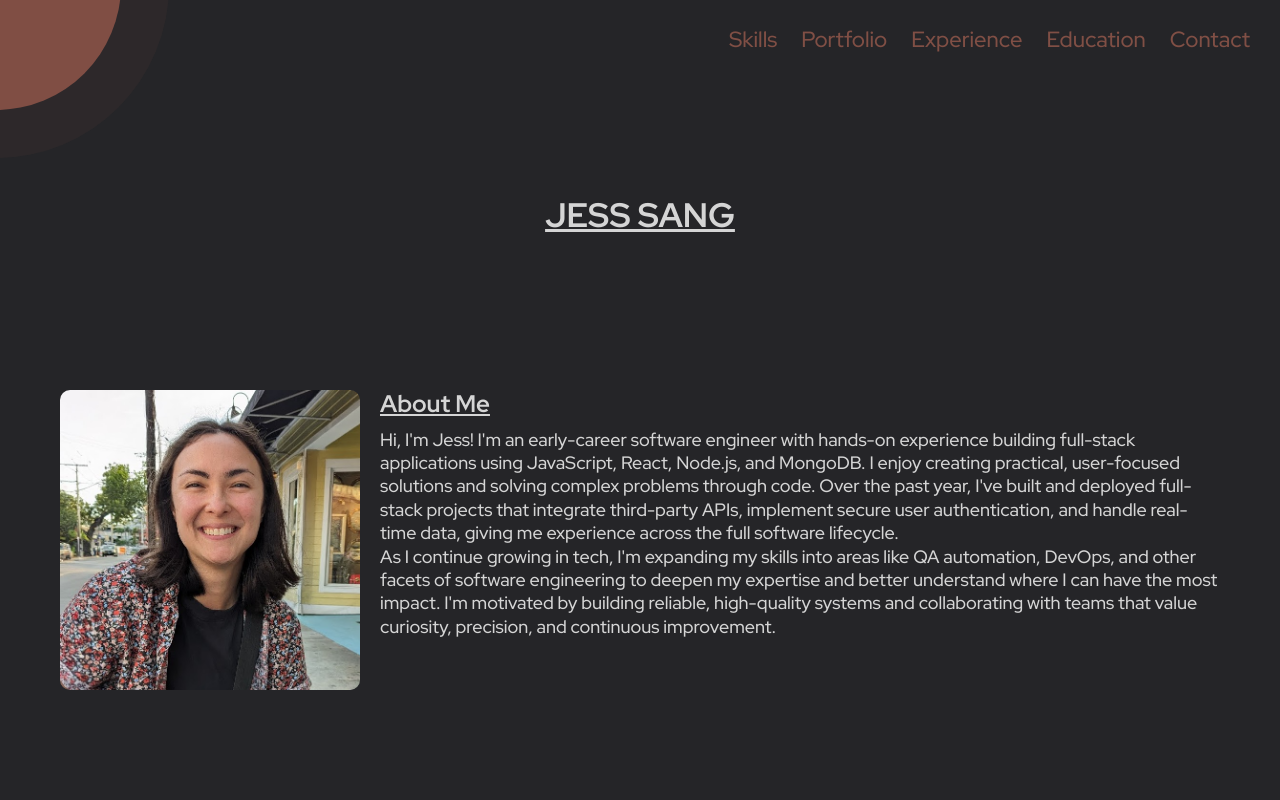
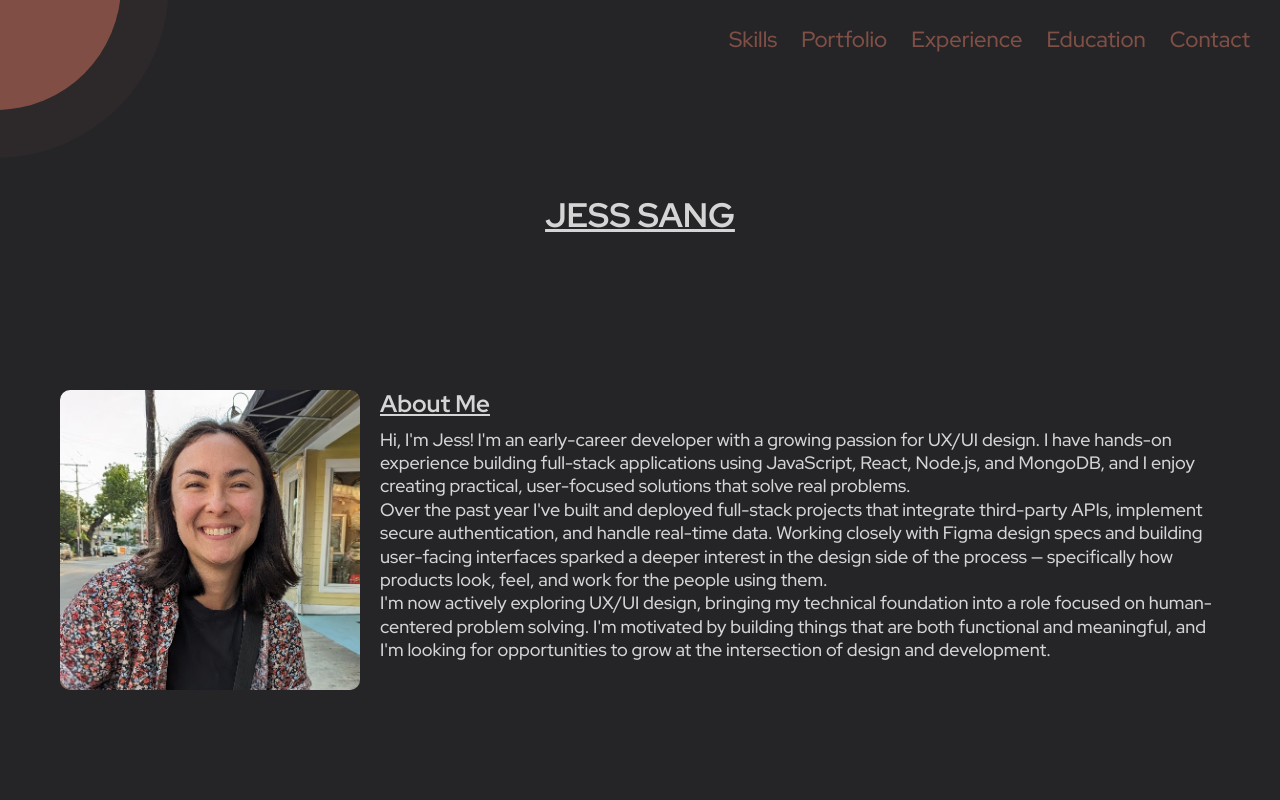
Before and after one commit to jessmsang/jess-sang_portfolio, a React (Vite) app: page / in a window 1280 px wide. Shown: the top 800 px of the page. Built offline with nearby package versions, Linux system fonts and the light colour scheme.

Commit message:
edit about me paragraph content

```diff
--- a/src/components/AboutMe/AboutMe.jsx
+++ b/src/components/AboutMe/AboutMe.jsx
@@ -10,21 +10,25 @@ export default function AboutMe() {
       <div className="about-me__text">
         <h2 className="about-me__title">About Me</h2>
         <p className="about-me__paragraph">
-          Hi, I'm Jess! I'm an early-career software engineer with hands-on
-          experience building full-stack applications using JavaScript, React,
-          Node.js, and MongoDB. I enjoy creating practical, user-focused
-          solutions and solving complex problems through code. Over the past
-          year, I've built and deployed full-stack projects that integrate
-          third-party APIs, implement secure user authentication, and handle
-          real-time data, giving me experience across the full software
-          lifecycle.
+          Hi, I'm Jess! I'm an early-career developer with a growing passion for
+          UX/UI design. I have hands-on experience building full-stack
+          applications using JavaScript, React, Node.js, and MongoDB, and I
+          enjoy creating practical, user-focused solutions that solve real
+          problems.
           <br />
-          As I continue growing in tech, I'm expanding my skills into areas like
-          QA automation, DevOps, and other facets of software engineering to
-          deepen my expertise and better understand where I can have the most
-          impact. I'm motivated by building reliable, high-quality systems and
-          collaborating with teams that value curiosity, precision, and
-          continuous improvement.
+          Over the past year I've built and deployed full-stack projects that
+          integrate third-party APIs, implement secure authentication, and
+          handle real-time data. Working closely with Figma design specs and
+          building user-facing interfaces sparked a deeper interest in the
+          design side of the process — specifically how products look, feel, and
+          work for the people using them.
+          <br />
+          I'm now actively exploring UX/UI design, bringing my technical
+          foundation into a role focused on human-centered problem solving. I'm
+          motivated by building things that are both functional and meaningful,
+          and I'm looking for opportunities to grow at the intersection of
+          design and development.
+          <br />
         </p>
       </div>
     </section>
```
